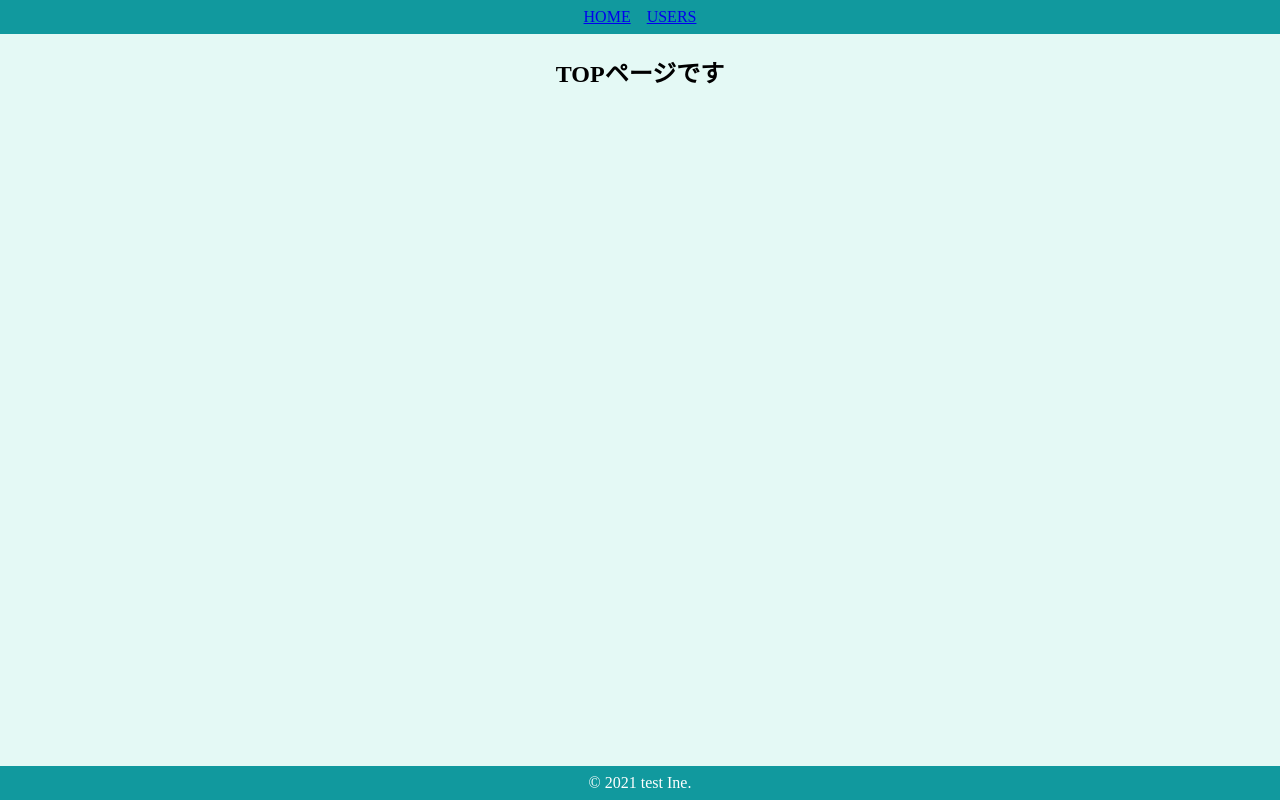
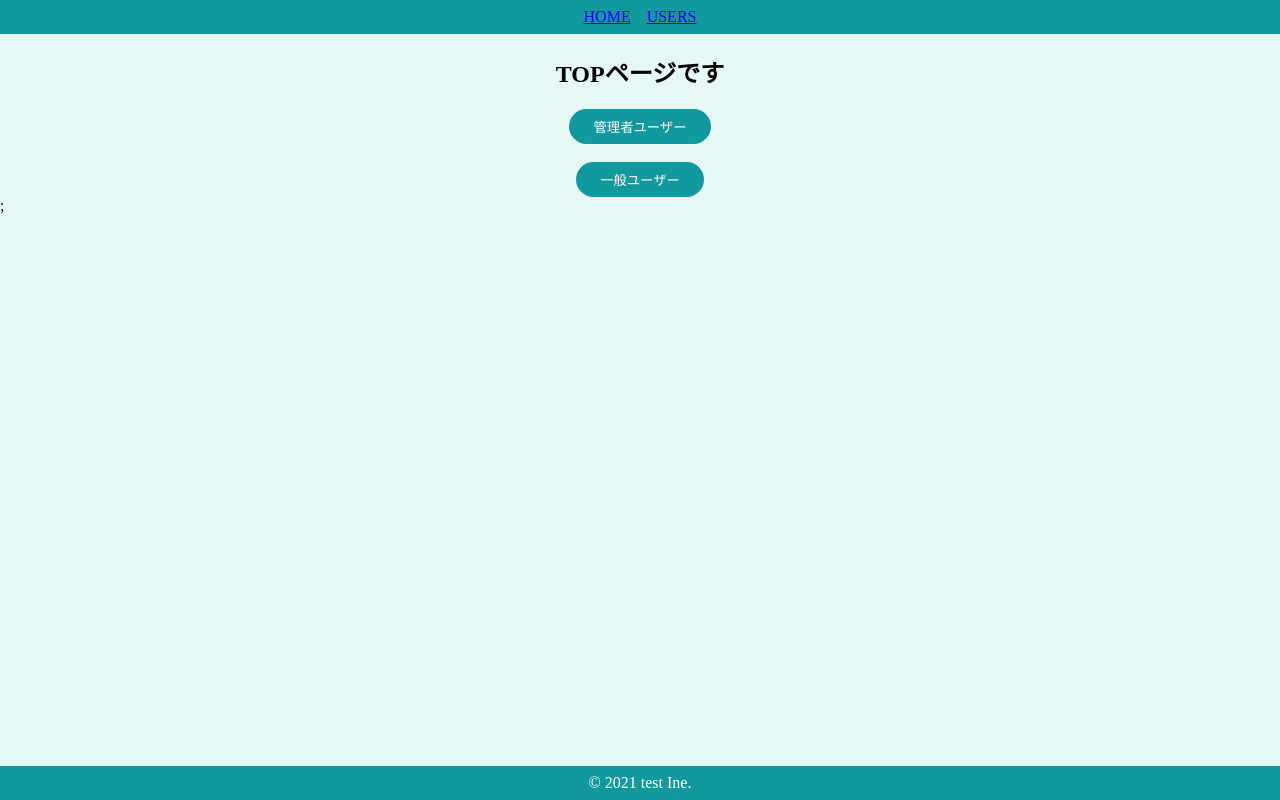
Before and after one commit to HamazakiHisanori/Atomic, a React (Create React App) app: page / in a window 1280 px wide. Built offline with nearby package versions, Linux system fonts and the light colour scheme.

Commit message:
state management

```diff
--- a/src/App.js
+++ b/src/App.js
@@ -1,7 +1,12 @@
 import "./styles.css";
 
 import { Router } from "./router/Router";
+import { UserProvider } from "./providers/UserProvider";
 
 export default function App() {
-  return <Router />;
+  return (
+    <UserProvider>
+      <Router />;
+    </UserProvider>
+  );
 }
--- a/src/components/atoms/buttons/SecondaryButton.jsx
+++ b/src/components/atoms/buttons/SecondaryButton.jsx
@@ -2,8 +2,8 @@ import styled from "styled-components";
 import { BaseButton } from "./BaseButton";
 
 export const SecondaryButton = (props) => {
-  const { children } = props;
-  return <SButton>{children}</SButton>;
+  const { children, onClick } = props;
+  return <SButton onClick={onClick}>{children}</SButton>;
 };
 
 const SButton = styled(BaseButton)`
--- a/src/components/molecules/SearchInput.jsx
+++ b/src/components/molecules/SearchInput.jsx
@@ -2,8 +2,10 @@ import styled from "styled-components";
 
 import { BaseInput } from "../atoms/input/BaseInput";
 import { PrimaryButton } from "../atoms/buttons/PrimaryButton";
+import { memo } from "react";
 
-export const SearchInput = () => {
+export const SearchInput = memo(() => {
+  console.log("SearchInput");
   return (
     <SContainer>
       <BaseInput placeholder="検索条件を入力" />
@@ -12,7 +14,7 @@ export const SearchInput = () => {
       </SButtonWrapper>
     </SContainer>
   );
-};
+});
 
 const SContainer = styled.div`
   display: flex;
--- a/src/components/molecules/user/UserIconWithName.jsx
+++ b/src/components/molecules/user/UserIconWithName.jsx
@@ -1,14 +1,22 @@
+import { memo, useContext } from "react";
 import styled from "styled-components";
+import { UserContext } from "../../../providers/UserProvider";
 
-export const UserIconWithName = (props) => {
+export const UserIconWithName = memo((props) => {
+  console.log("userIcon");
+
   const { image, name } = props;
+  const { userInfo } = useContext(UserContext);
+  const isAdmin = userInfo ? userInfo.isAdmin : false;
+
   return (
     <SContainer>
       <SIme height={160} width={160} src={image} alt={name} />
       <SName>{name}</SName>
+      {isAdmin && <SEdit>編集</SEdit>}
     </SContainer>
   );
-};
+});
 
 const SContainer = styled.div`
   text-align: center;
@@ -24,3 +32,9 @@ const SName = styled.p`
   margin: 0;
   color: #40514e;
 `;
+
+const SEdit = styled.span`
+  text-decoration: underline;
+  color: #aaa;
+  cursor: pointer;
+`;
--- a/src/components/organisms/user/UserCard.jsx
+++ b/src/components/organisms/user/UserCard.jsx
@@ -1,8 +1,10 @@
+import { memo } from "react";
 import styled from "styled-components";
 import { BaseCard } from "../../atoms/card/BaseCard";
 import { UserIconWithName } from "../../molecules/user/UserIconWithName";
 
-export const UserCard = (props) => {
+export const UserCard = memo((props) => {
+  console.log("usercard");
   const { user } = props;
   return (
     <BaseCard>
@@ -19,7 +21,7 @@ export const UserCard = (props) => {
       </SDl>
     </BaseCard>
   );
-};
+});
 
 const SDl = styled.dl`
   text-align: left;
--- a/src/components/pages/Top.jsx
+++ b/src/components/pages/Top.jsx
@@ -1,11 +1,32 @@
 import styled from "styled-components";
+import { useHistory } from "react-router-dom";
+import { SecondaryButton } from "../atoms/buttons/SecondaryButton";
 import { DefaultLayout } from "../templates/DefaultLayout";
+import { useContext } from "react";
+import { UserContext } from "../../providers/UserProvider";
 
 export const Top = () => {
+  const history = useHistory();
+  const { setUserInfo } = useContext(UserContext);
+
+  const onClickAdmin = () => {
+    setUserInfo({ isAdmin: true });
+    history.push("/users");
+  };
+
+  const onClickGeneral = () => {
+    setUserInfo({ isAdmin: false });
+    history.push("/users");
+  };
+
   return (
     <DefaultLayout>
       <SContainer>
         <h2>TOPページです</h2>
+        <SecondaryButton onClick={onClickAdmin}>管理者ユーザー</SecondaryButton>
+        <br />
+        <br />
+        <SecondaryButton onClick={onClickGeneral}>一般ユーザー</SecondaryButton>
       </SContainer>
     </DefaultLayout>
   );
--- a/src/components/pages/Users.jsx
+++ b/src/components/pages/Users.jsx
@@ -1,4 +1,7 @@
+import { useContext } from "react";
 import styled from "styled-components";
+import { UserContext } from "../../providers/UserProvider";
+import { SecondaryButton } from "../atoms/buttons/SecondaryButton";
 import { SearchInput } from "../molecules/SearchInput";
 import { UserCard } from "../organisms/user/UserCard";
 import { HeaderOnly } from "../templates/HeaderOnly";
@@ -18,11 +21,16 @@ const users = [...Array(10).keys()].map((val) => {
 });
 
 export const Users = () => {
+  const { userInfo, setUserInfo } = useContext(UserContext);
+  const onClickChange = () => setUserInfo({ isAdmin: !userInfo.isAdmin });
+
   return (
     <HeaderOnly>
       <SContainer>
         <h2>ユーザー一覧</h2>
         <SearchInput />
+        <br />
+        <SecondaryButton onClick={onClickChange}>切り替え</SecondaryButton>
         <SUserArea>
           {users.map((user) => (
             <UserCard key={user.id} user={user} />
--- /dev/null
+++ b/src/providers/UserProvider.jsx
@@ -0,0 +1,14 @@
+import { createContext, useState } from "react";
+
+export const UserContext = createContext({});
+
+export const UserProvider = (props) => {
+  const { children } = props;
+  const [userInfo, setUserInfo] = useState(null);
+
+  return (
+    <UserContext.Provider value={{ userInfo, setUserInfo }}>
+      {children}
+    </UserContext.Provider>
+  );
+};
```
